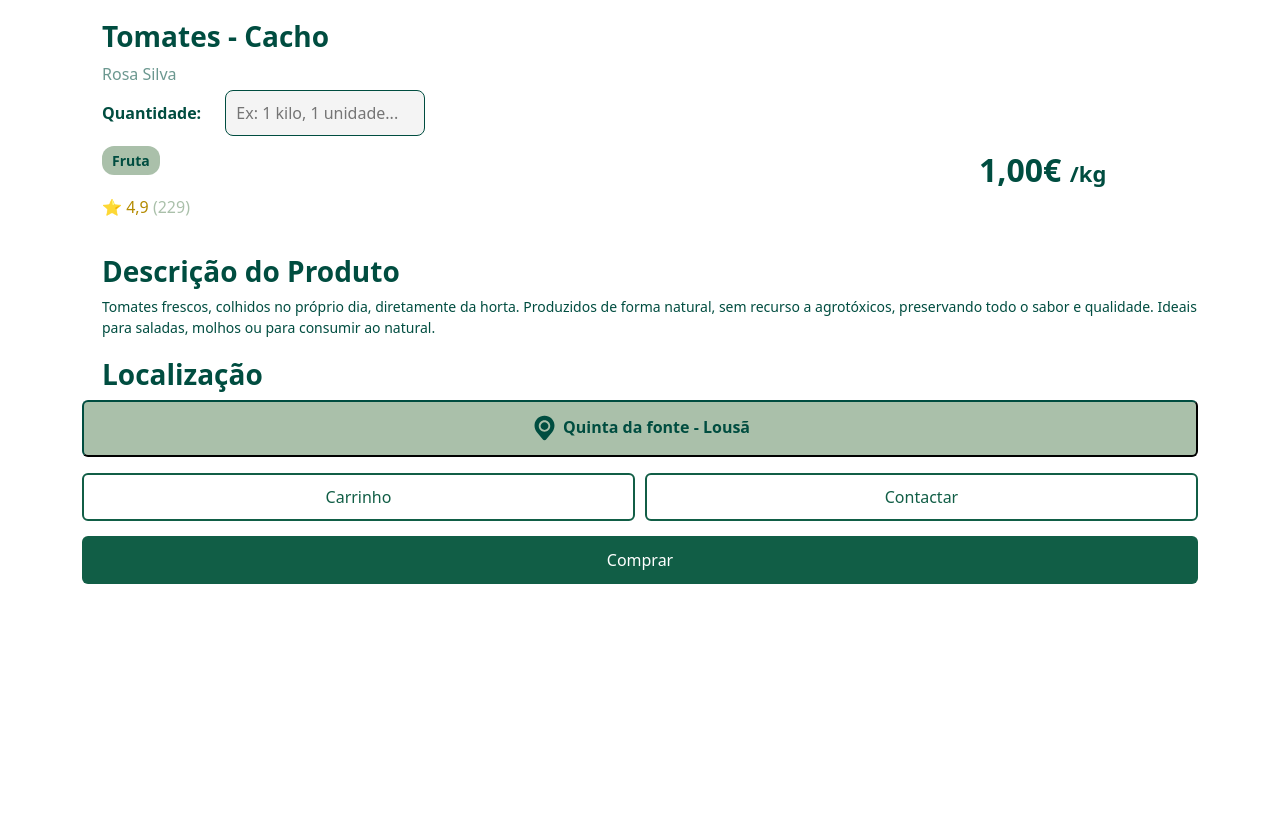
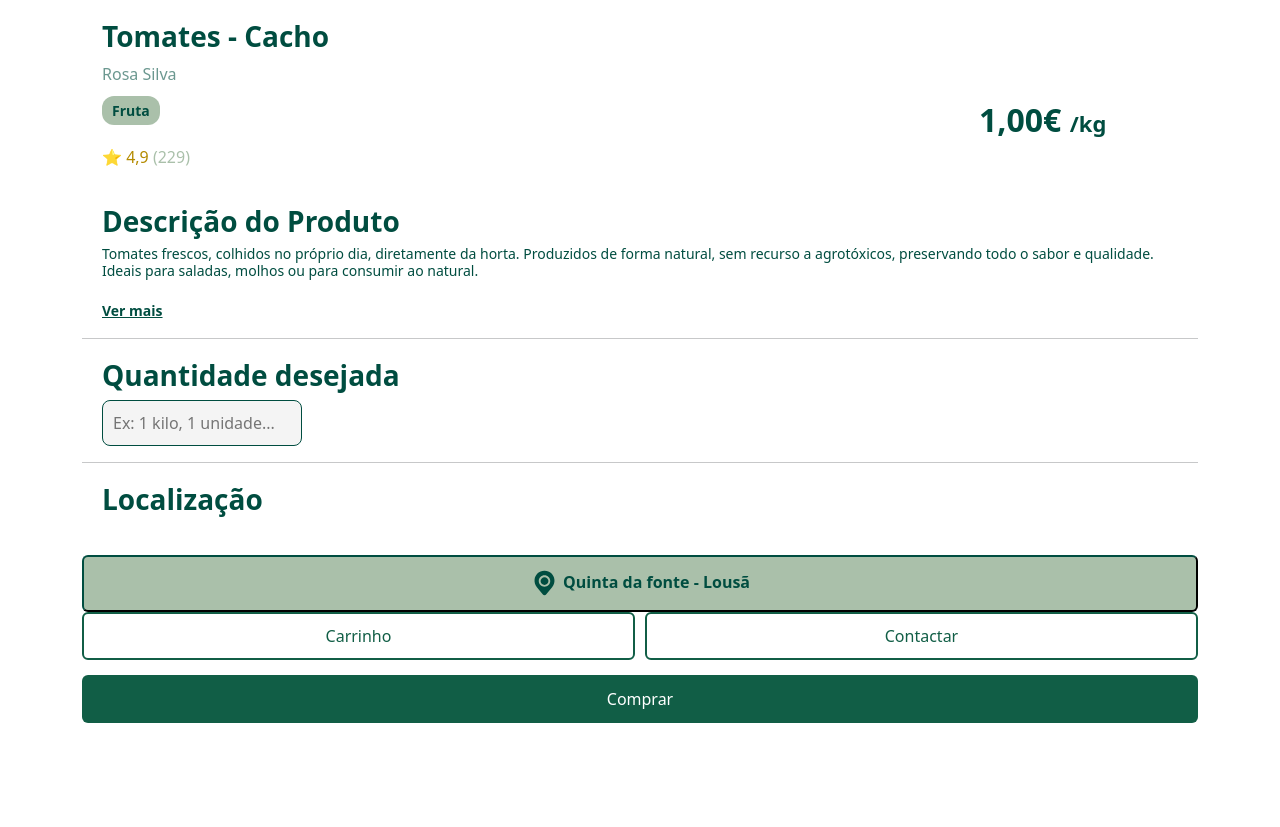
Before and after one commit to MLT05/NABU-24-25, a PHP site: page /Paginas/produto.php in a window 1280 px wide. Shown: the part 837-1664 px from the top of the page. Before the commit the page ends 1421 px from the top, so only its background shows below. Run offline with PHP 8.4, Linux system fonts and the light colour scheme; some libraries are stand-ins or nearby versions.

Commit message:
input texto

```diff
--- a/NABU_base/CSS/meus_estilos.css
+++ b/NABU_base/CSS/meus_estilos.css
@@ -244,11 +244,6 @@ footer a {
     color: #b48b00;
 }
 
-.descricao, .localizacao {
-    font-size: 14px;
-    margin-bottom: 15px;
-    margin-left: 20px;
-}
 
 .botoes {
     display: flex;
@@ -284,12 +279,6 @@ footer a {
     margin-top: 20px;
     margin-left: 20px;
 }
-
-.descricao{
-    margin-left: 20px;
-    color: #004D40;
-}
-
 .nome_localizacao {
     flex: 6;
     background-color: #AAC0AA;
@@ -298,7 +287,7 @@ footer a {
     font-size: 16px;
     border-radius: 6px;
     border-color:#004D40;
-    margin-bottom: 1rem;
+    margin-top: 30px;
 }
 
 .p, .nome_localizacao {
@@ -472,3 +461,41 @@ margin-bottom: 13vh;
     font-size: 16px;
     margin-left: 20px;
 }
+.descricao-wrapper {
+    margin-left: 20px;
+    margin-right: 20px;
+    position: relative;
+}
+
+.descricao-wrapper {
+    margin: 0 20px 15px 20px;
+    position: relative;
+}
+
+.descricao {
+    max-height: 3.6em; /* Mostra ~2 linhas */
+    overflow: hidden;
+    transition: max-height 0.3s ease;
+    color: #004D40;
+    font-size: 14px;
+    line-height: 1.2em;
+    margin-bottom: 15px;
+}
+
+
+
+.descricao.expandida {
+    max-height: 1000px; /* Expande */
+}
+
+.ver-mais-btn {
+    background: none;
+    border: none; /* ou por ex: 1px solid #004D40 se quiseres borda */
+    color: #004D40;
+    font-weight: bold;
+    text-decoration: underline; /* sublinha o texto */
+    cursor: pointer;
+    font-size: 14px;
+    margin-top: 5px;
+    padding: 0;
+}
--- a/NABU_base/Componentes/cp_produto.php
+++ b/NABU_base/Componentes/cp_produto.php
@@ -11,10 +11,6 @@
         <h3 class="h3.produto">Tomates - Cacho</h3>
         <p class="produtor">Rosa Silva</p>
 
-        <div class="quantidade-wrapper">
-            <label for="quantidade">Quantidade:</label>
-            <input type="text" id="quantidade" name="quantidade" class="input-quantidade" placeholder="Ex: 1 kilo, 1 unidade...">
-        </div>
 
         <div class="linha-preco-etiquetas">
 
@@ -35,12 +31,20 @@
         </div>
 
         <h3 class="h3.produto">Descrição do Produto</h3>
-        <p class="descricao">
+        <div class="descricao-wrapper">
+            <p class="descricao" id="descricao">
                 Tomates frescos, colhidos no próprio dia, diretamente da horta.
                 Produzidos de forma natural, sem recurso a agrotóxicos, preservando
                 todo o sabor e qualidade. Ideais para saladas, molhos ou para consumir ao natural.
             </p>
+            <button id="toggleDescricao" class="ver-mais-btn">Ver mais</button>
         </div>
+    <hr class="linha_de_separação">
+    <div class="quantidade-wrapper">
+        <h3 class="h3.produto"> Quantidade desejada</h3>
+        <input type="text" id="quantidade" name="quantidade" class="input-quantidade" placeholder="Ex: 1 kilo, 1 unidade...">
+    </div class="linha_de_separação">
+        <hr>
     <h3 class="h3.produto" >Localização</h3>
     <div class="botoes-localizacao">
         <button class="nome_localizacao">
@@ -58,3 +62,12 @@
             </div>
 
 </main>
+<script>
+    const botao = document.getElementById('toggleDescricao');
+    const descricao = document.getElementById('descricao');
+
+    botao.addEventListener('click', () => {
+        descricao.classList.toggle('expandida');
+        botao.textContent = descricao.classList.contains('expandida') ? 'Ver menos' : 'Ver mais';
+    });
+</script>
```
Lines whose indentation alone changed are shown as unchanged.
